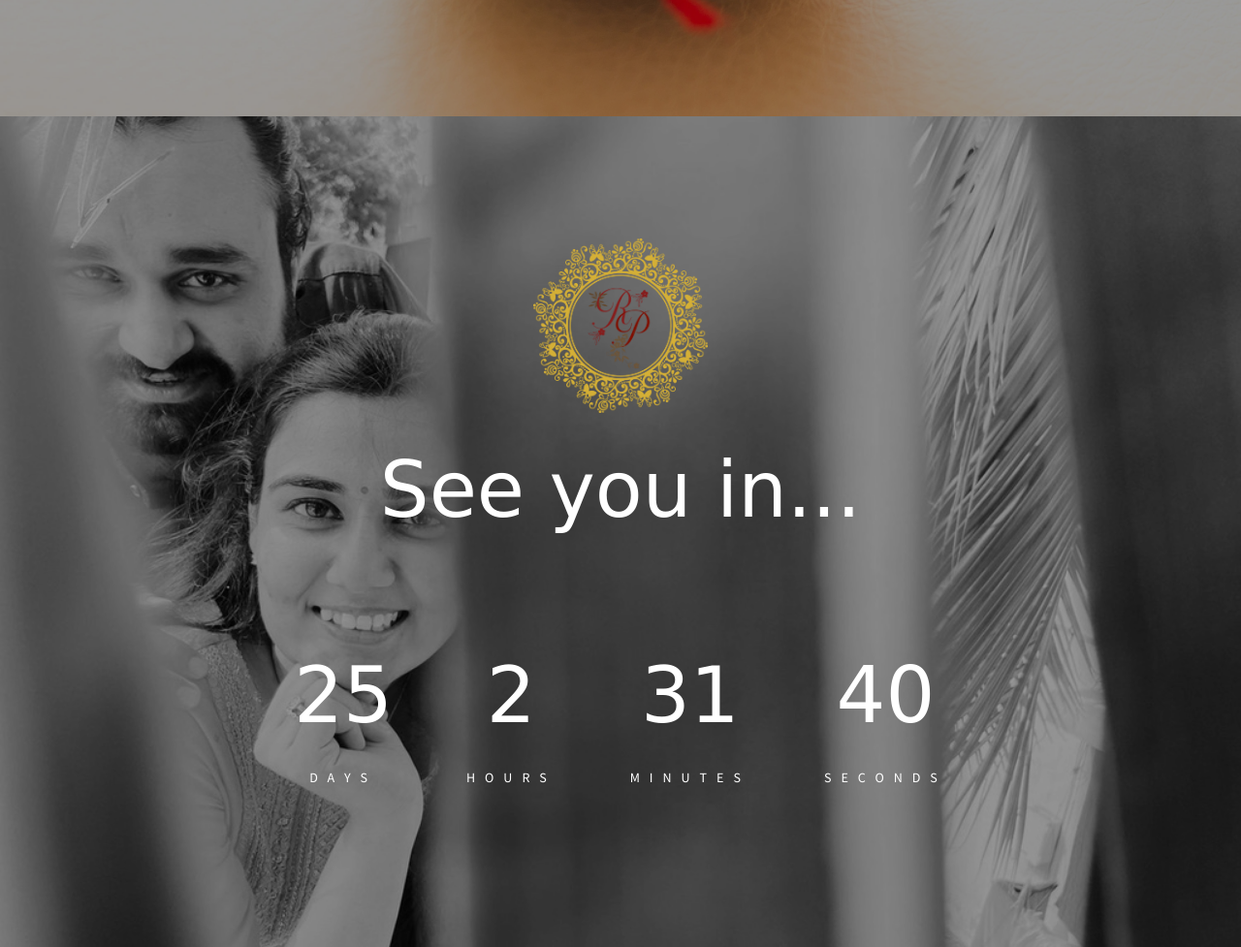
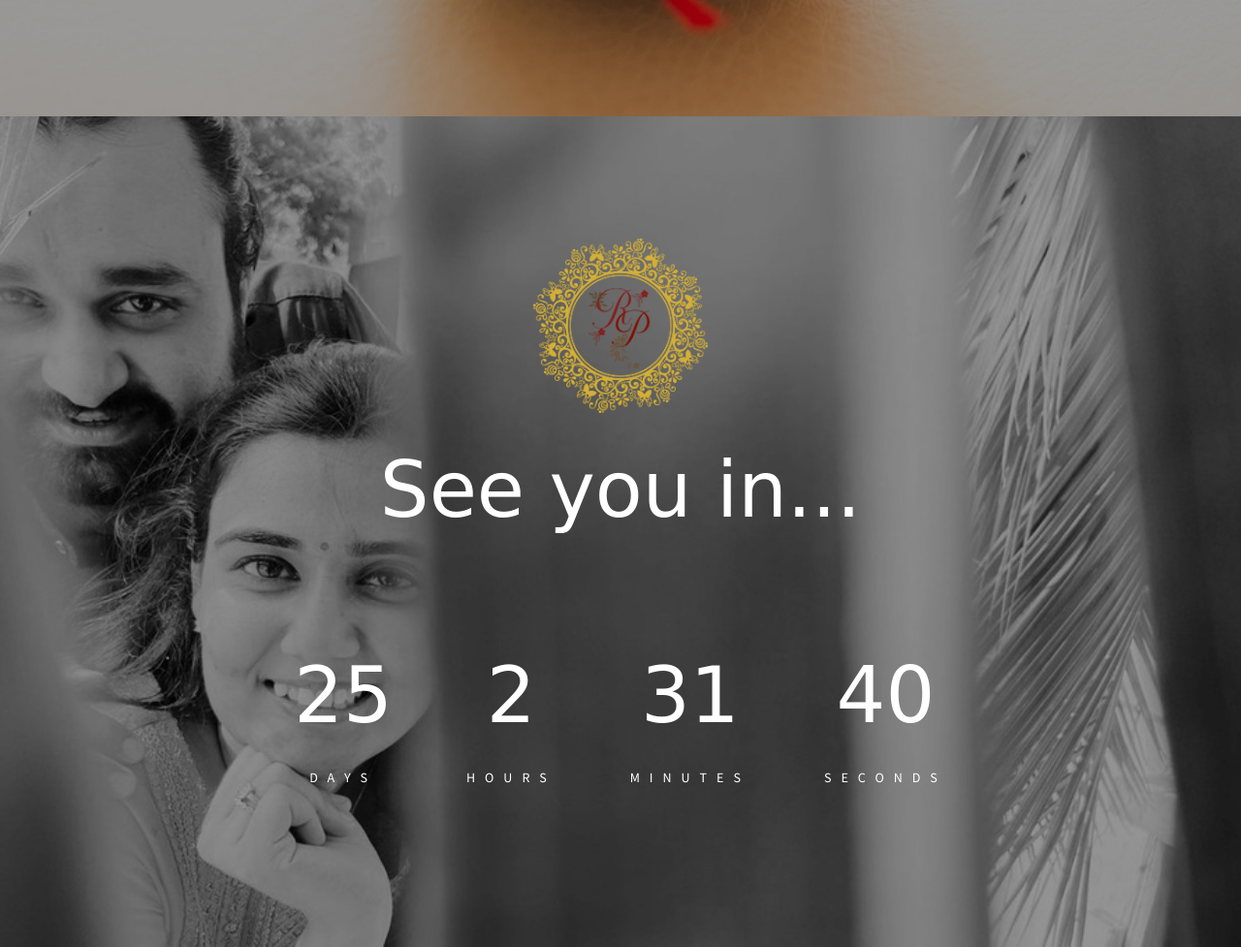
Before and after one commit to iyashsoni/rajvi-parth-engagement, a plain HTML site: page index.html in a window 1280 px wide. Shown: the part 680-1657 px from the top of the page at 97% size. Drawn offline with Linux system fonts and the light colour scheme; files whose address does not match are found by name; a web font is replaced by a local one.

Commit message:
updated images

```diff
--- a/index.html
+++ b/index.html
@@ -100,7 +100,7 @@
 		</div>
 	</div>
 
-	<div id="qbootstrap-countdown" data-stellar-background-ratio="1" style="background-image: url(images/countdown-bg-bw.jpeg);" data-section="wedding-day">
+	<div id="qbootstrap-countdown" data-stellar-background-ratio="1" style="background-image: url(images/countdown-bg-bw-new.jpeg);" data-section="wedding-day">
 		<div class="overlay"></div>
 		<div class="display-over">
 			<div class="container">
```
Also changed, not shown: images/countdown-bg-bw-new.jpeg (added).
